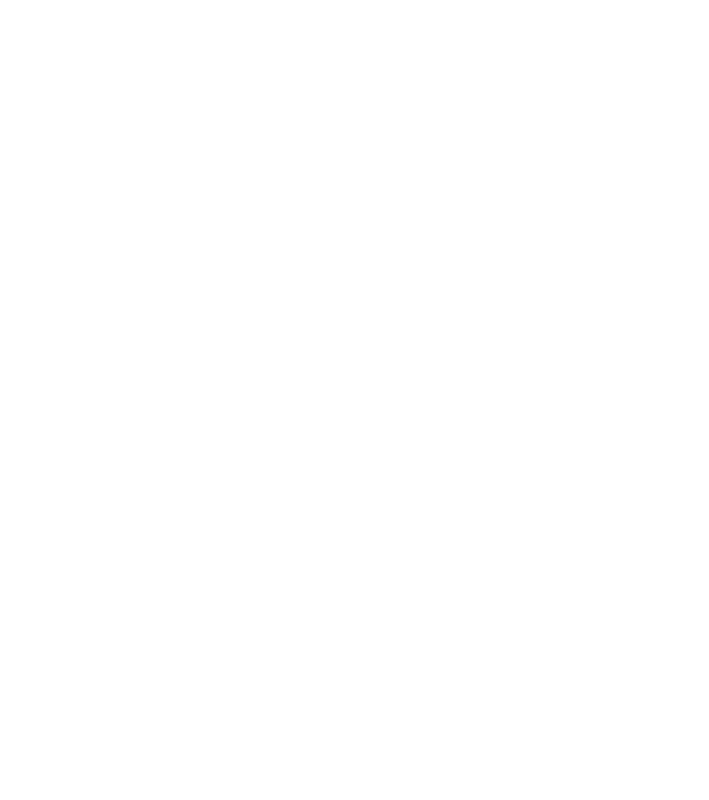
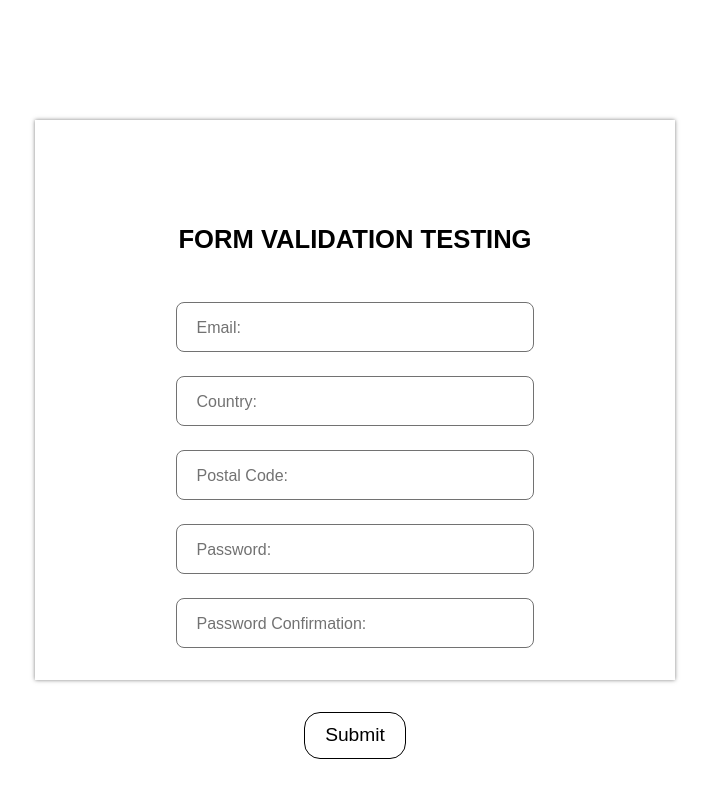
Before and after one commit to NickBzy/form-validation-api, a website built with webpack: page src/index.html in a window 1280 px wide. Shown: the whole page, without its empty margins (285-994 px from the left). Built offline with nearby package versions, Linux system fonts and the light colour scheme.

Commit message:
Add form HTML code and styling

```diff
--- a/src/index.html
+++ b/src/index.html
@@ -1,9 +1,41 @@
-<!DOCTYPE html>
+<!doctype html>
 <html lang="en">
   <head>
     <meta charset="UTF-8" />
     <meta name="viewport" content="width=device-width, initial-scale=1.0" />
-    <title>Document</title>
+    <title>Form Validation Practice</title>
   </head>
-  <body></body>
+  <body>
+    <div class="container">
+      <form action="">
+        <legend>FORM VALIDATION TESTING</legend>
+        <div class="form-item">
+          <input type="email" id="email" />
+          <label for="email">Email:</label>
+        </div>
+        <p class="email validation">test</p>
+        <div class="form-item">
+          <input type="text" id="country" />
+          <label for="country">Country:</label>
+        </div>
+        <p class="country validation">test</p>
+        <div class="form-item">
+          <input type="text" id="postal" />
+          <label for="postal">Postal Code:</label>
+        </div>
+        <p class="postal validation">test</p>
+        <div class="form-item">
+          <input type="password" id="password" />
+          <label for="password">Password:</label>
+        </div>
+        <p class="password validation">test</p>
+        <div class="form-item">
+          <input type="password" id="password-confirm" />
+          <label for="password-confirm">Password Confirmation:</label>
+        </div>
+        <p class="password-confirm validation">test</p>
+        <button class="submit">Submit</button>
+      </form>
+    </div>
+  </body>
 </html>
--- a/src/styles/styles.css
+++ b/src/styles/styles.css
@@ -58,3 +58,106 @@ h6 {
 #__next {
   isolation: isolate;
 }
+
+/* CONTAINER */
+body {
+  height: 100vh;
+  width: 100vw;
+  display: flex;
+  justify-content: center;
+  align-items: center;
+  font-family: sans-serif;
+}
+
+.container {
+  width: clamp(400px, 50%, 800px);
+  height: 70%;
+  background-color: white;
+  box-shadow: 0 0 4px rgba(0, 0, 0, 0.5);
+  display: flex;
+  justify-content: center;
+  align-items: flex-start;
+  padding: 60px;
+}
+
+form {
+  display: flex;
+  flex-direction: column;
+  justify-content: center;
+  align-items: center;
+  gap: 24px;
+  padding: 40px 0;
+}
+
+form legend {
+  margin-bottom: 20px;
+  font-weight: bold;
+  font-size: clamp(1rem, 2vw, 2rem);
+}
+
+.form-item {
+  position: relative;
+  display: flex;
+  width: 100%;
+  justify-content: center;
+  align-items: center;
+  gap: 10px;
+}
+
+.form-item label {
+  top: 14px;
+  left: 16px;
+  position: absolute;
+  color: rgb(114, 114, 114);
+  pointer-events: none;
+  background-color: white;
+  padding: 0px 4px;
+  transition: all 0.2s ease-in-out;
+}
+
+.form-item input {
+  width: 100%;
+  padding: 12px;
+  outline: none;
+  border: 1px solid rgb(114, 114, 114);
+  border-radius: 8px;
+}
+
+.form-item input:hover {
+  border: 2px solid rgb(0, 0, 0);
+}
+
+.form-item input:hover + label {
+  color: black;
+}
+
+.form-item input:focus {
+  border: 2px solid blue;
+}
+
+.form-item input:focus + label {
+  top: -10px;
+  font-size: 0.8rem;
+  font-weight: bold;
+  color: rgb(2, 117, 248);
+}
+
+form button {
+  margin-top: 40px;
+  border-radius: 16px;
+  border: 1px solid black;
+  cursor: pointer;
+  padding: 8px 20px;
+  background-color: white;
+  font-size: clamp(1rem, 1.5vw, 2rem);
+}
+
+form button:hover {
+  box-shadow: 0 2px 4px rgba(0, 0, 0, 0.5);
+  background-color: rgb(240, 240, 240);
+}
+
+.validation {
+  color: red;
+  display: none;
+}
```
Also changed, not shown: 1 other file.
